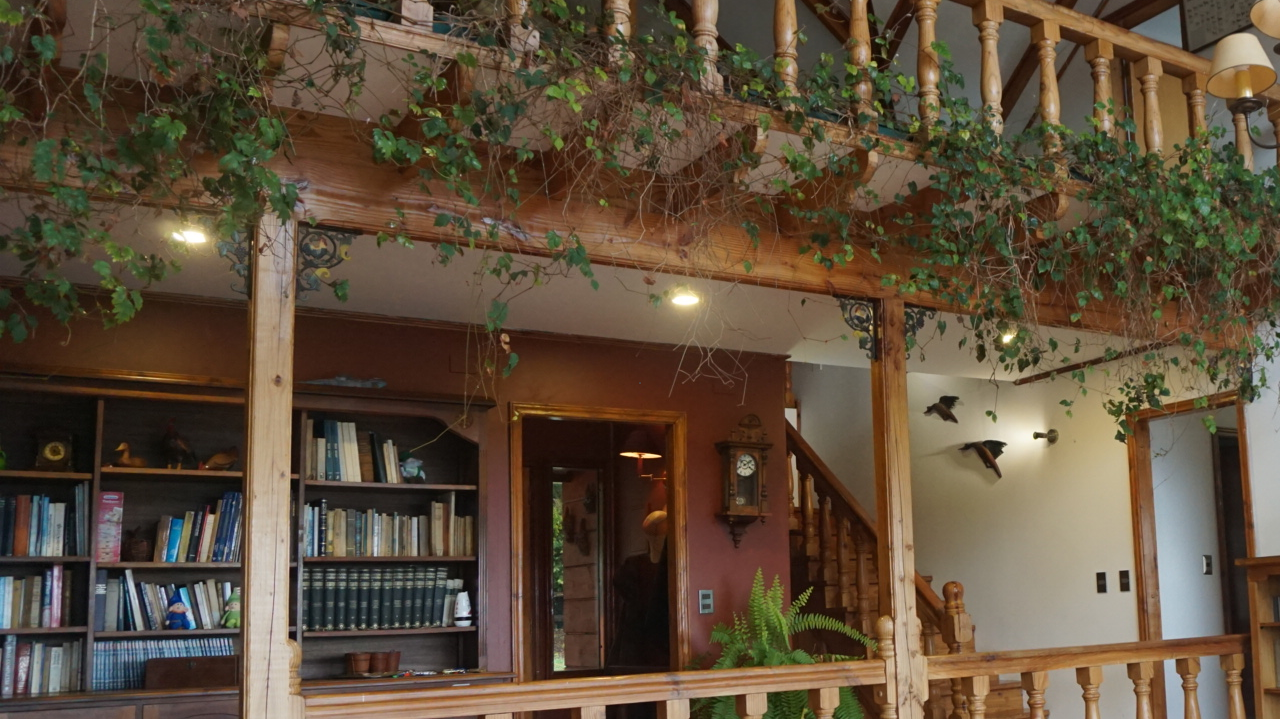
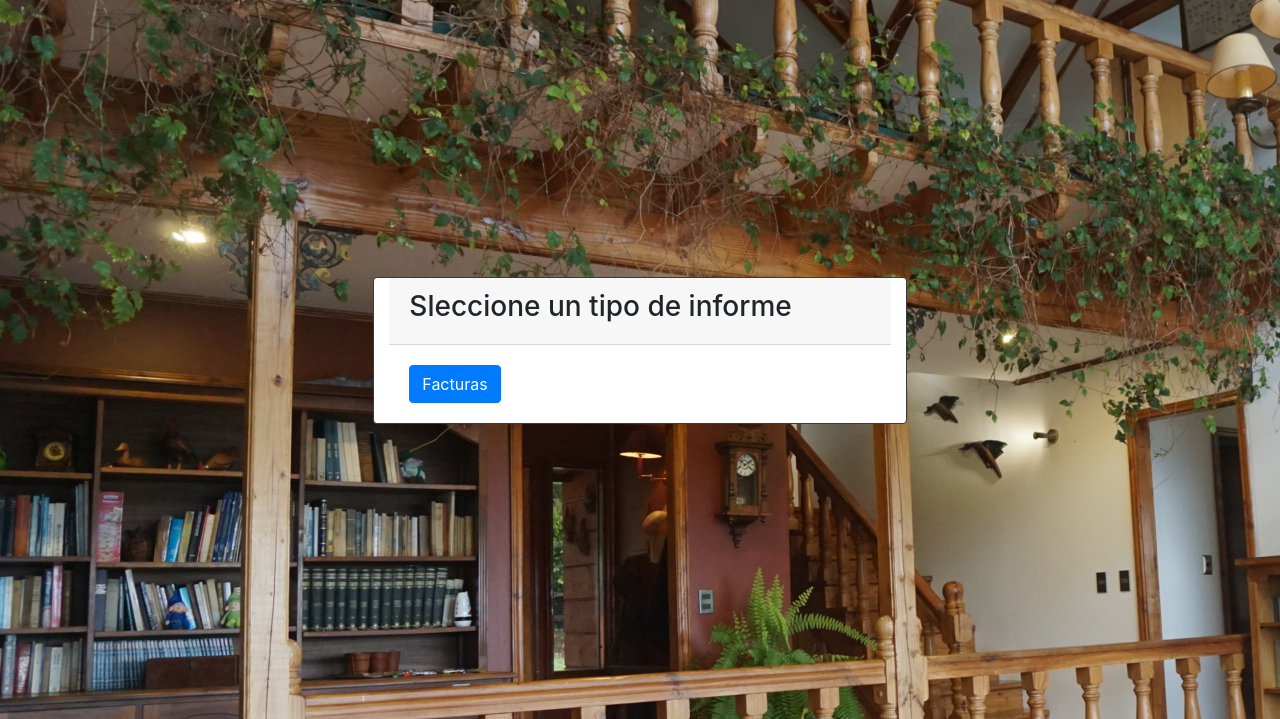
Before and after one commit to DynamicProphet/Hostal_Do-a_Clarita, a Django app: page /informe/crear in a window 1280 px wide. Shown: the part 87-806 px from the top of the page. Run offline with Django 3.2, Linux system fonts and the light colour scheme; the visitor is signed in with stand-in values (Sample User, id 1); some libraries are stand-ins or nearby versions.

Commit message:
avance informes

```diff
--- a/proyectoHostal/apps/urls.py
+++ b/proyectoHostal/apps/urls.py
@@ -116,6 +116,8 @@ urlpatterns = [
     ])),
     path('informe/', include([
         path('crear', InformeCrear, name="crear-informe"),
+        path('facturas', InformeCrearFacuras, name="facturas-informe"),
+        path('ExcelFac', ExcelFacturas, name="facturas-excel"),
     ])),
     path('adm_habitaciones/', include([
         path('administracion-habitaciones/', AdministracionHabitaciones,
--- a/proyectoHostal/apps/views.py
+++ b/proyectoHostal/apps/views.py
@@ -11,8 +11,10 @@ from django.http import HttpResponseRedirect
 from django.core import serializers
 import json
 from django.core.serializers.json import DjangoJSONEncoder
-from datetime import datetime
+from datetime import datetime, date
 from itertools import chain
+from openpyxl import Workbook
+from django.http.response import HttpResponse
 # Create your views here.
 
 #CU13: Administrar La Página
@@ -714,6 +716,37 @@ def InformeCrear(request):
     if request.user.groups.filter(name = "GERENTE" ).exists() or request.user.is_superuser:
         return render(request, 'informes/informe-crear.html')
 
+def InformeCrearFacuras(request):
+    if request.user.groups.filter(name = "GERENTE" ).exists() or request.user.is_superuser:
+        facturas = Factura.objects.all().order_by('id')
+        for f in facturas:
+            n = 0
+            if date.today()>f.fk_id_orden_compra.fk_id_reserva.fecha_termino:
+                print('ahora: ')
+                print(date.today())
+                print('fecha: ')
+                print(f.fk_id_orden_compra.fk_id_reserva.fecha_termino)
+                n = int(date.today().strftime("%d")) - int(f.fk_id_orden_compra.fk_id_reserva.fecha_termino.strftime("%d"))
+                print(n)
+                print('es mayor')
+        print(date.today())
+        return render(request, 'informes/informe-facturas.html', {'facturas':facturas})
+
+def ExcelFacturas(request):
+    if request.user.groups.filter(name = "GERENTE" ).exists() or request.user.is_superuser:
+        facturas = Factura.objects.all().order_by('id')
+        wb = Workbook()
+        ws = wb.active
+        ws['A1'] = "funca"
+
+        nombre = "ReporteFactura.xlsx"
+        response = HttpResponse(content_type = "application/ms-excel")
+        content = "attachment; filename = {0}".format(nombre)
+        response['Content-Disposition'] = content
+        wb.save(response)
+
+        return response
+
 #CU 7
 
 def AdministracionHabitaciones(request):
--- a/proyectoHostal/templates/informes/informe-crear.html
+++ b/proyectoHostal/templates/informes/informe-crear.html
@@ -7,11 +7,18 @@
 
 {% block content %}
 
-<form method="post" class="d-flex justify-content-center align-items-center h-720" id="form_rest" style="height: 720px">
+<section method="post" class="d-flex justify-content-center align-items-center h-720" id="form_rest" style="height: 720px">
     {% csrf_token %}
-    <div class="card border-dark mt-5">
-
+    <div class="card border-dark mb-3 col-5">
+        <div class="card-header">
+            <h3>Sleccione un tipo de informe</h3>
+        </div>
+        <div class="card-body">
+            <a class="btn btn-primary" href="/informe/facturas">
+                Facturas
+            </a>
+        </div>
     </div>
-</form>
+</section>
 
 {% endblock %}
```
Also changed, not shown: proyectoHostal/templates/informes/informe-facturas.html (added, +41 -0 lines), proyectoHostal/templates/orden/orden-listar.html (indentation only).
